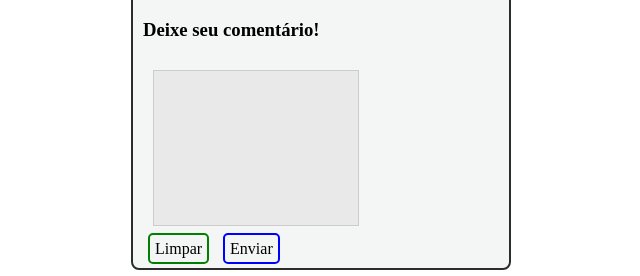
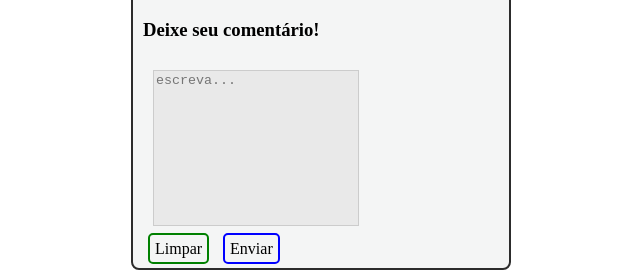
Before and after one commit to duardoLopes/formulario, a plain HTML site: page index.html in a window 1280 px wide. Shown: the part 608-884 px from the top of the page, 319-959 px from the left. Drawn offline with Linux system fonts and the light colour scheme.

Commit message:
Add placeholder in <textarea>

```diff
--- a/index.html
+++ b/index.html
@@ -52,7 +52,7 @@
 
           <div class="form" id="Comments">
             <h3>Deixe seu comentário!</h3>
-            <textarea id="textUser" rows="10"></textarea><br/>
+            <textarea id="textUser" rows="10" placeholder="escreva..."></textarea><br/>
             <a onclick="limpar()" name="button" id="limpar">Limpar</a>
             <a onclick="enviar()" name="button" id="enviar">Enviar</a>
           </div>
```
